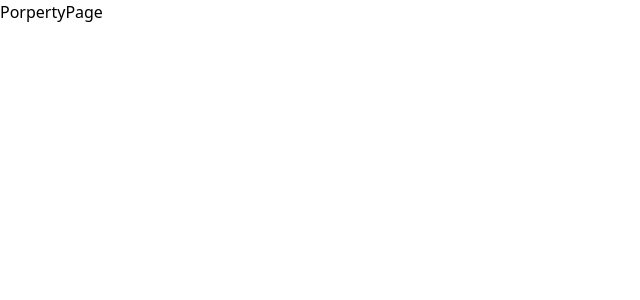
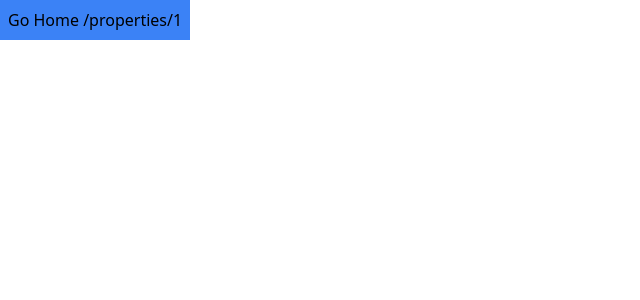
Before and after one commit to gbyambad/property-pulse, a Next.js app: page /properties/1 in a window 1280 px wide. Shown: the top 300 px of the page, without its empty margins (0-640 px from the left). Built offline with nearby package versions, Linux system fonts and the light colour scheme.

Commit message:
Server vs Client Components & Router Hooks

```diff
--- a/app/properties/[id]/page.jsx
+++ b/app/properties/[id]/page.jsx
@@ -1,5 +1,25 @@
+"use client";
+import {
+  useRouter,
+  useParams,
+  useSearchParams,
+  usePathname,
+} from "next/navigation";
+
 const PorpertyPage = () => {
-  return <div>PorpertyPage</div>;
+  const router = useRouter();
+  const searchParams = useSearchParams();
+  const { id } = useParams();
+  const name = searchParams.get("name");
+  const pathname = usePathname();
+
+  return (
+    <div>
+      <button onClick={() => router.push("/")} className="bg-blue-500 p-2">
+        Go Home {pathname}
+      </button>
+    </div>
+  );
 };
 
 export default PorpertyPage;
```
